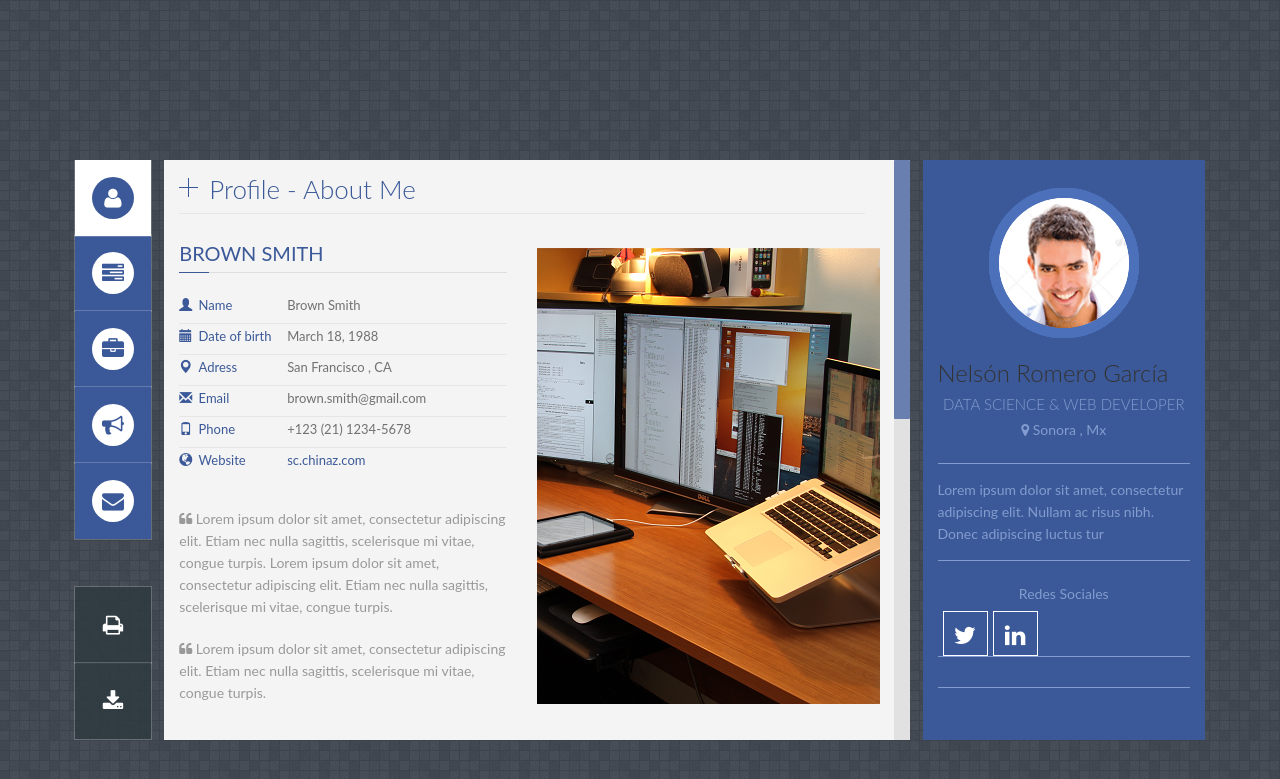
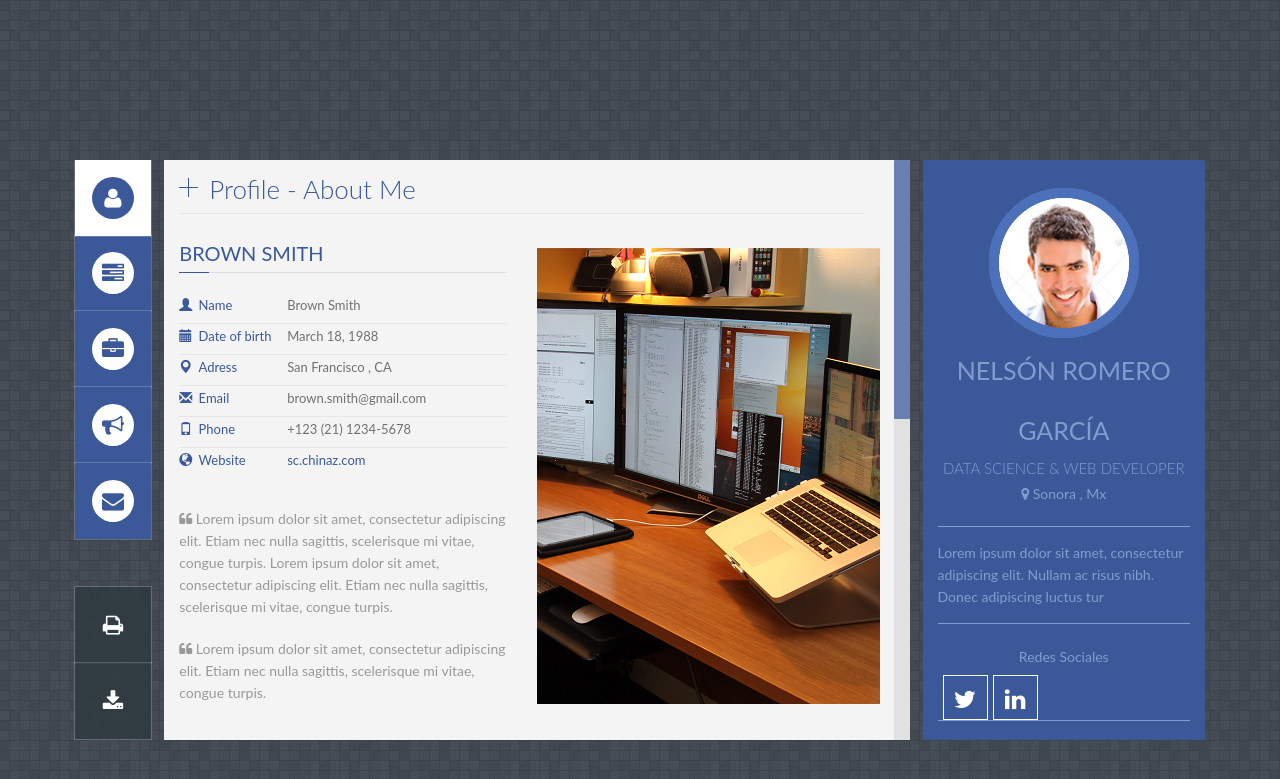
Before and after one commit to nelsonromerog/nelsonromerog.github.io, a Jekyll site: the page built from index.html, in a window 1280 px wide. Shown: the top 779 px of the page. Built offline with Jekyll 4.4.1, drawn with Linux system fonts in a browser that asks for light colours; some web fonts are replaced.

Commit message:
Update index.html

```diff
--- a/index.html
+++ b/index.html
@@ -68,7 +68,7 @@ layout: default
     <div class="col-lg-12 col-md-12 col-sm-9 col-xs-12">
         <!-- Profile info -->
         <div id="profile_info">
-            <h3 id="name" class="transition-02">{{ site.yourname }}</h3>
+            <h1 id="name" class="transition-02">{{ site.yourname }}</h1>
             <h4 class="line">{{ site.title }}</h4>
             <h6><span class="fa fa-map-marker"></span> {{ site.location }}</h6>
         </div>
```
